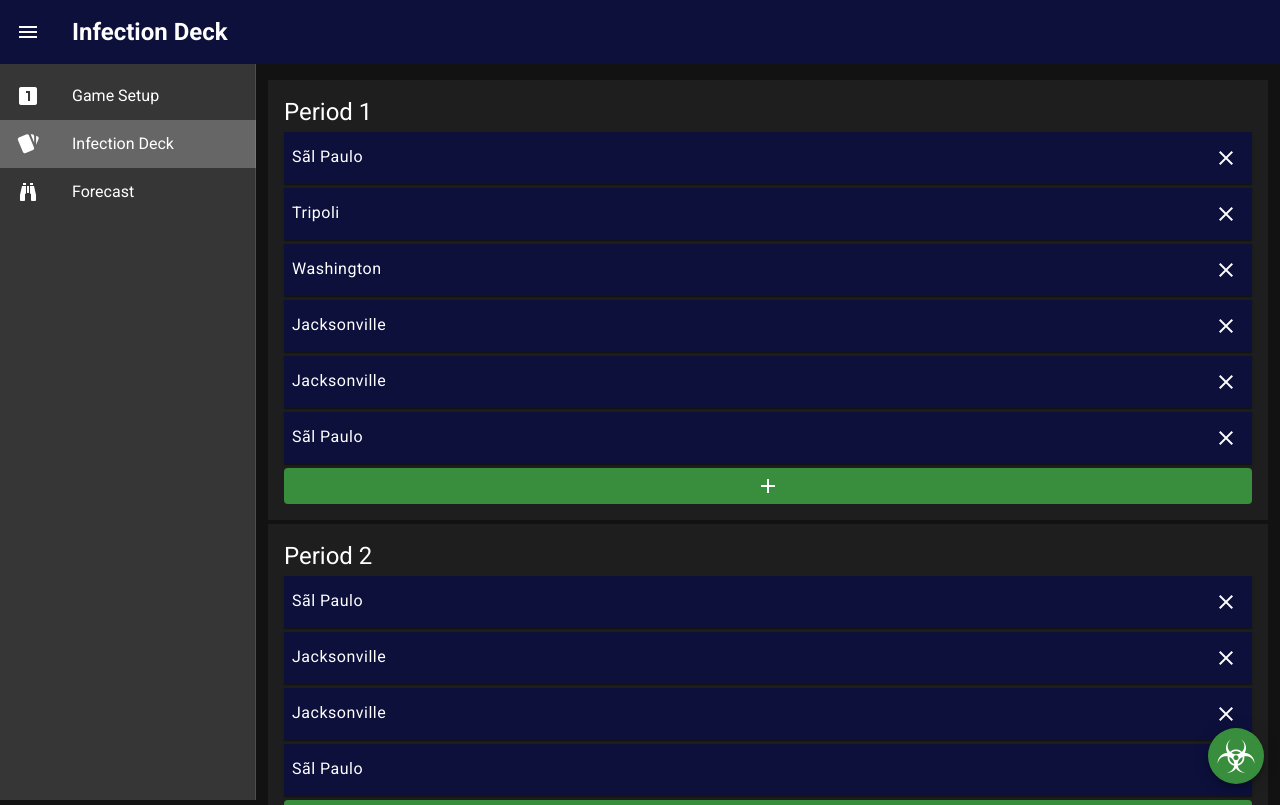
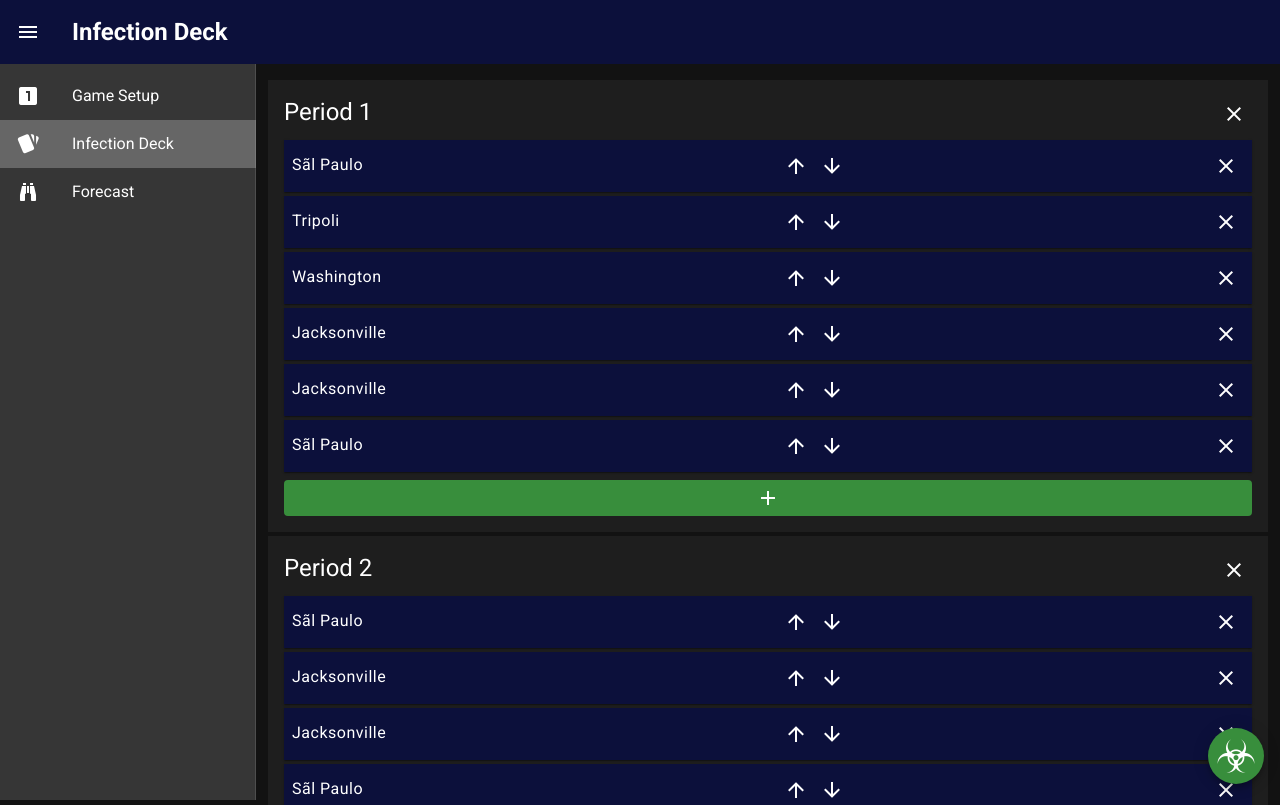
Before and after one commit to nxtman123/pandemic-infection-tracker, a Vue app: page /infection in a window 1280 px wide. Shown: the top 805 px of the page. Built offline with nearby package versions, Linux system fonts and the light colour scheme.

Commit message:
Add more buttons

```diff
--- a/src/components/CityCard.vue
+++ b/src/components/CityCard.vue
@@ -5,6 +5,10 @@
     color="primary"
   >
     <span class="body-1 period-title">{{ card.name }}</span>
+    <div>
+      <v-btn icon><v-icon>mdi-arrow-up</v-icon></v-btn>
+      <v-btn icon><v-icon>mdi-arrow-down</v-icon></v-btn>
+    </div>
     <div>
       <v-btn icon><v-icon>mdi-close</v-icon></v-btn>
     </div>
--- a/src/components/PeriodList.vue
+++ b/src/components/PeriodList.vue
@@ -1,6 +1,9 @@
 <template>
   <v-sheet class="my-1 pa-4">
-    <span class="headline period-title">{{ title }}</span>
+    <div class="d-flex justify-space-between mb-2">
+      <span class="headline period-title">{{ title }}</span>
+      <v-btn icon><v-icon>mdi-close</v-icon></v-btn>
+    </div>
     <city-card
       v-for="card in period.cards"
       :key="card.position"
@@ -10,7 +13,7 @@
       depressed
       color="secondary"
       width="100%"
-      class="d-block"
+      class="d-block mt-2"
     ><v-icon>mdi-plus</v-icon></v-btn>
   </v-sheet>
 </template>
--- a/src/pages/InfectionDeck.vue
+++ b/src/pages/InfectionDeck.vue
@@ -1,5 +1,5 @@
 <template>
-  <v-container>
+  <v-container class="pb-12 mb-12">
     <period-list v-for="period in periods" :period="period" :key="period.id"></period-list>
     <v-btn fixed fab bottom right color="secondary" >
       <v-icon x-large>mdi-biohazard</v-icon>
```
